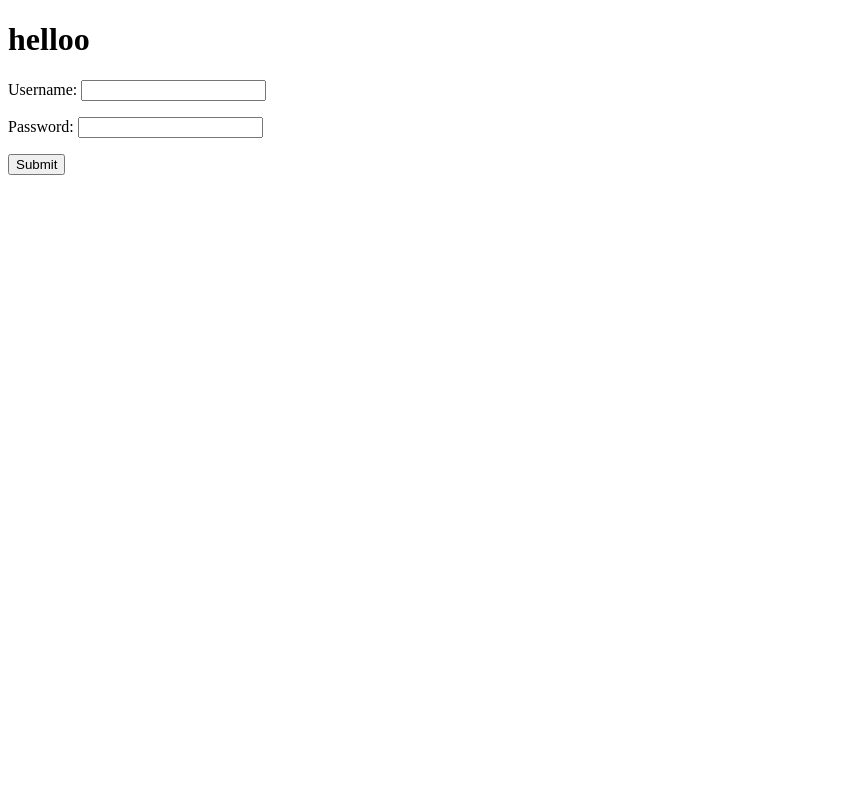
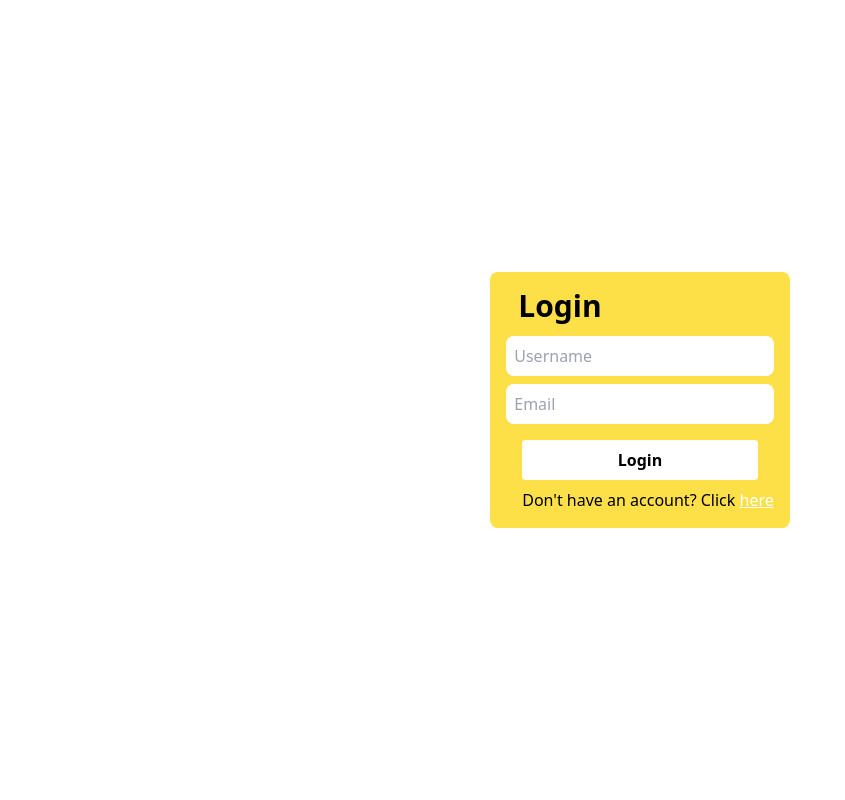
Before and after one commit to HEADache297/starchat, a Django app: page /login/ in a window 1280 px wide. Shown: the whole page, without its empty margins (0-845 px from the left). Run offline with Django 5.2, Linux system fonts and the light colour scheme.

Commit message:
Login page

```diff
--- a/static/src/output.css
+++ b/static/src/output.css
@@ -567,6 +567,10 @@ video {
   bottom: 0px;
 }
 
+.m-2 {
+  margin: 0.5rem;
+}
+
 .mx-4 {
   margin-left: 1rem;
   margin-right: 1rem;
--- a/templates/auth/login.html
+++ b/templates/auth/login.html
@@ -1,17 +1,31 @@
+{% load static %}
+
 <!DOCTYPE html>
 <html lang="en">
 <html>
     <head>
         <meta charset="UTF-8">
         <meta name="viewport" content="width=device-width, initial-scale=1.0">
+        <link rel="stylesheet" href="{% static 'src/output.css' %}">
         <title>Login</title>
     </head>
-    <body>
-        <h1>helloo</h1>
-        <form action = "{% url 'login' %}" method = 'post'>
-            {% csrf_token %}
-            {{ form.as_p }}
-            <button type="submit">Submit</button>
-        </form>
+    <body class="bg-white text-black flex justify-center items-center h-screen">
+        <div class= "p-4 bg-yellow-300 rounded-lg">
+            <p class="font-bold text-3xl mb-3 ml-3">Login</p>
+            <form method="post" class="form flex flex-col" action="{% url 'login' %}">
+                {% csrf_token %}
+                <p class="text-red-600 text-sm ml-4">{{ form.non_field_errors|striptags }}</p>
+                {{ form.username }}
+                <p class="text-red-600 text-sm mt-2">{{ form.username.errors|striptags }}</p>
+                {{ form.password }}
+                <p class="text-red-600 text-sm">{{ form.password.errors|striptags }}</p>
+
+                <button type="submit"
+                    class="bg-white hover:bg-black hover:text-white text-black font-bold py-2 px-4 rounded mx-4 mt-4">
+                    Login
+                </button>
+                <p class="ml-4 mt-2">Don't have an account? Click <a class="text-white underline" href="{% url 'signup' %}">here</a></p>
+            </form>
+        </div>
     </body>
 </html>
--- a/templates/auth/signup.html
+++ b/templates/auth/signup.html
@@ -7,7 +7,6 @@
     <meta charset="UTF-8">
     <meta name="viewport" content="width=device-width, initial-scale=1.0">
     <link rel="stylesheet" href="{% static 'src/output.css' %}">
-    <link rel="stylesheet" href="{% static 'src/input_field.css' %}">
     <title>Signup</title>
 </head>
 
--- a/user/forms.py
+++ b/user/forms.py
@@ -14,5 +14,5 @@ class SignUpForm(UserCreationForm):
         fields = ['username', 'email', 'password1', 'password2']
 
 class LoginForm(AuthenticationForm):
-    username = forms.CharField(max_length=255)
-    password = forms.CharField(max_length=255)
+    username = forms.CharField(max_length=255, widget=Input(attrs={'class': 'm-3 h-12 rounded-lg p-2 bg-white text-black', 'placeholder': 'Username'}))
+    password = forms.CharField(max_length=255, widget=PasswordInput(attrs={'class': 'm-3 h-12 rounded-lg p-2 bg-white text-black', 'placeholder': 'Email'}))
```
